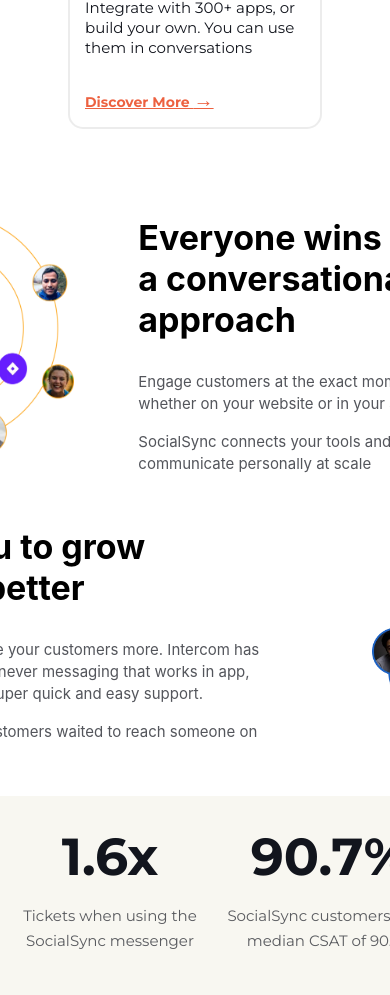
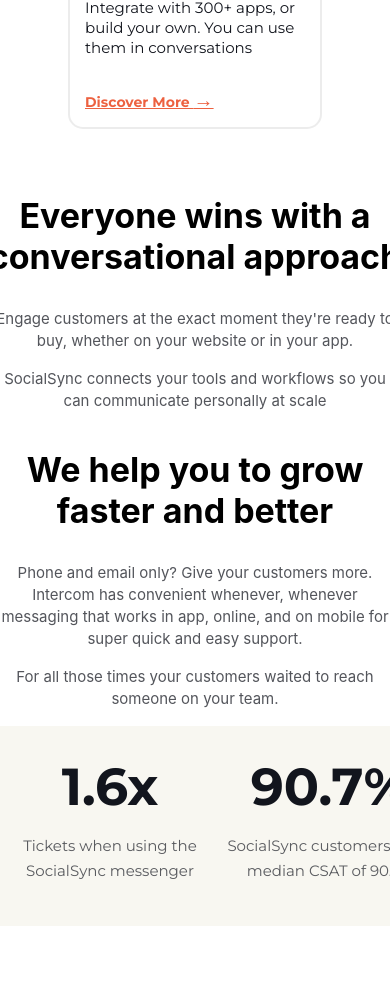
Before and after one commit to akinevans/socialsync, a React (Create React App) app: page / in a window 390 px wide. Shown: the part 1454-2449 px from the top of the page. Built offline with nearby package versions, Linux system fonts and the light colour scheme.

Commit message:
Implement Mobile 800px resposive view for Pros component

```diff
--- a/src/components/Pros.css
+++ b/src/components/Pros.css
@@ -147,3 +147,49 @@
     line-height: 22px;
   }
 } /*End Tablet View */
+
+/** Mobile View 800px */
+/** Mobile View 800px */
+/** Mobile View 800px */
+
+@media (max-width: 800px) {
+  .pros-outer-wrapper {
+    height: 580px;
+    /* border: 2px solid black; */
+  }
+
+  .section-one-wrapper {
+    margin-bottom: 10px;
+  }
+
+  .section-one-wrapper,
+  .section-two-wrapper {
+    flex-direction: column;
+    height: 100%;
+    width: 800px;
+    /* border: 2px solid red; */
+  }
+
+  .section-one-img-wrapper,
+  .section-two-img-wrapper,
+  .section-one-img-wrapper img,
+  .section-two-img-wrapper img {
+    display: none;
+  }
+
+  .section-one-text-wrapper,
+  .section-two-text-wrapper {
+    margin-top: 0;
+    width: 80%;
+    align-items: center;
+    text-align: center;
+    /* border: 2px solid pink; */
+  }
+
+  .section-one-wrapper p,
+  .section-two-wrapper p {
+    width: 400px;
+
+    /* border: 2px solid pink; */
+  }
+} /*End Mobile View 800*/
```
